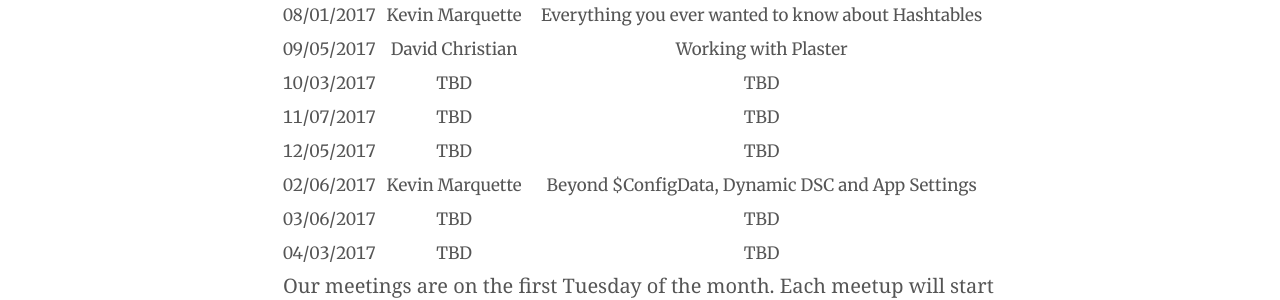
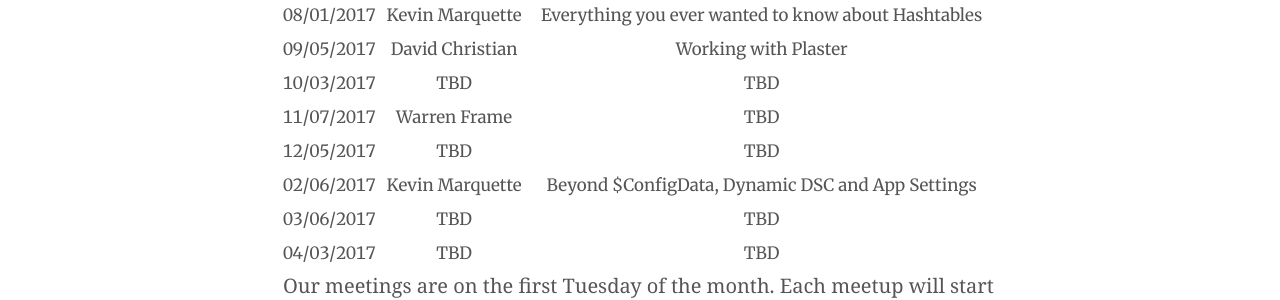
Before and after one commit to SoCalPowerShell/SoCalPowerShell.github.io, a Jekyll site: the page built from schedule.md, in a window 1280 px wide. Shown: the part 352-652 px from the top of the page. Built offline with Jekyll 4.4.1, drawn with Linux system fonts in a browser that asks for light colours.

Commit message:
Added Speaker

```diff
--- a/schedule.md
+++ b/schedule.md
@@ -8,7 +9,7 @@ feature_text: Get-MeetingSchedule -Upcomming
 | 08/01/2017 | Kevin Marquette | Everything you ever wanted to know about Hashtables |
 | 09/05/2017 | David Christian |                 Working with Plaster                |
 | 10/03/2017 |       TBD       |                         TBD                         |
-| 11/07/2017 |       TBD       |                         TBD                         |
+| 11/07/2017 | Warren Frame    |                         TBD                         |
 | 12/05/2017 |       TBD       |                         TBD                         |
 | 02/06/2017 | Kevin Marquette |   Beyond $ConfigData, Dynamic DSC and App Settings  |
 | 03/06/2017 |       TBD       |                         TBD                         |
```
Also changed, not shown: other parts of schedule.md (+1 -0 lines).
